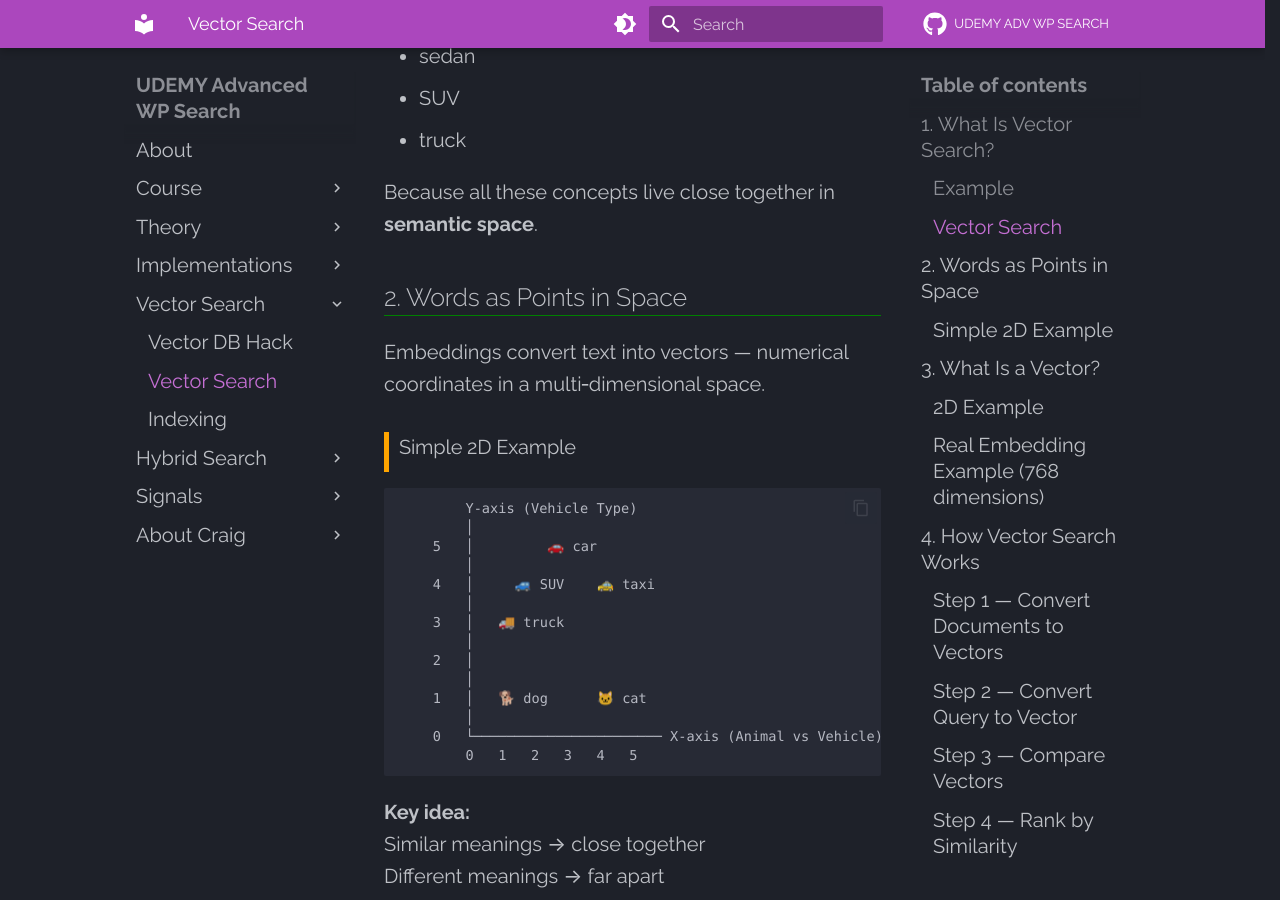
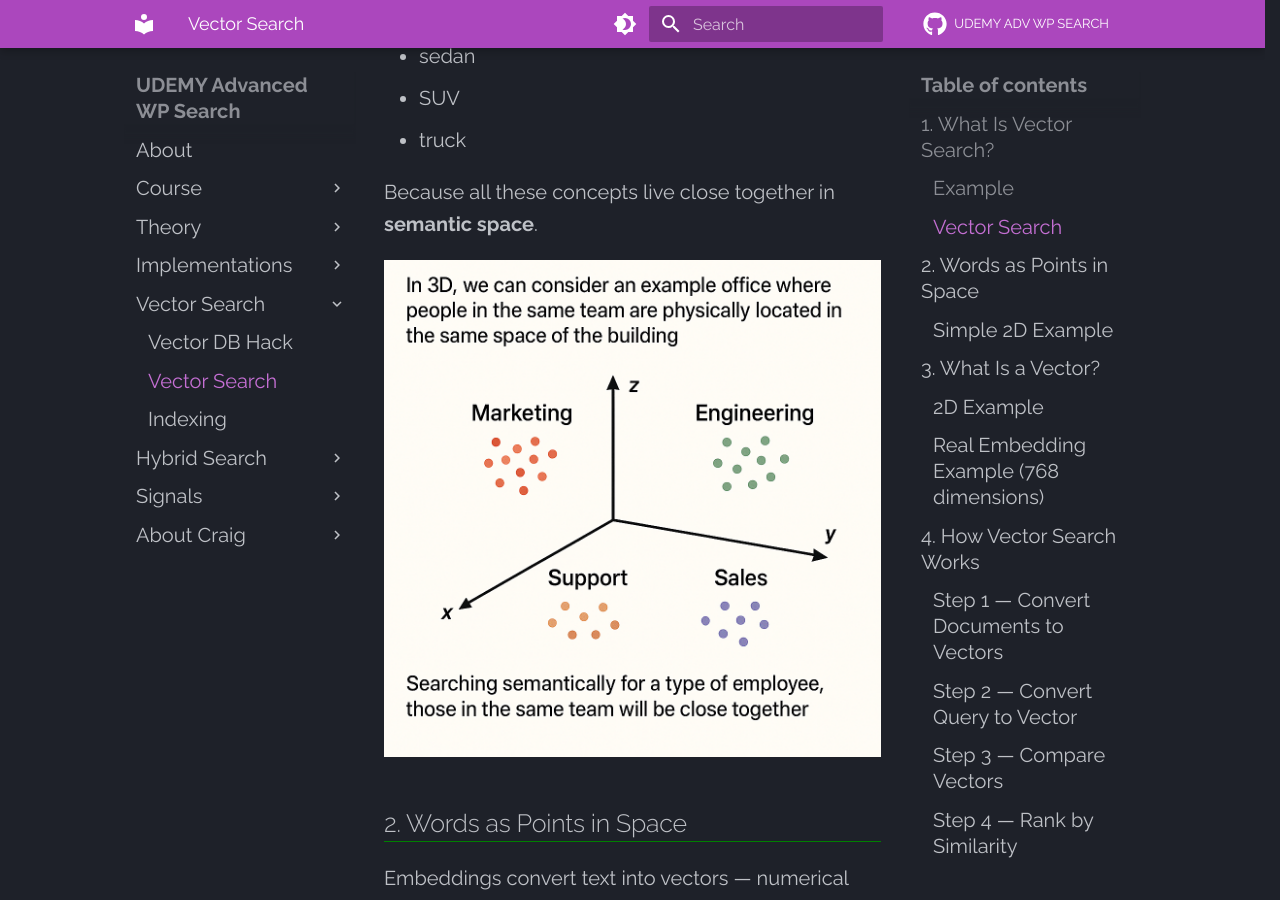
Before and after one commit to Python-Test-Engineer/udemy-advanced-wordpress-search, an MkDocs documentation site: the page built from docs/vector/vectors-wp-combined.md, in a window 1280 px wide and 900 px high, scrolled down 1689 px. Built offline with MkDocs 1.6.1 and Material for MkDocs 9.7.7, drawn with Linux system fonts in a browser that asks for light colours.

Commit message:
add image

```diff
--- a/docs/vector/vectors-wp-combined.md
+++ b/docs/vector/vectors-wp-combined.md
@@ -41,7 +41,7 @@ Matches documents about:
 
 Because all these concepts live close together in **semantic space**.
 
-
+![vector-office](../images/vectors/vector-office-example.png)
 
 ## 2. Words as Points in Space
 
```
Also changed, not shown: docs/images/vectors/vector-office-example.png (added).
